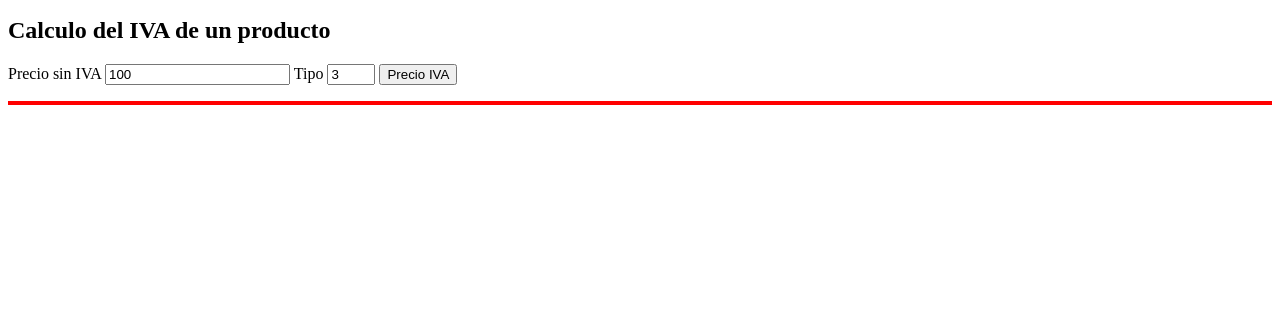
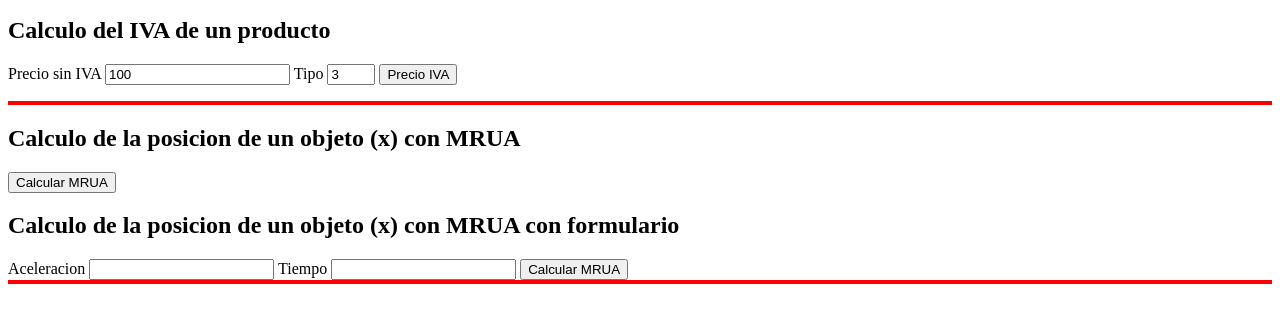
Before and after one commit to Juangim/JavaScript, a plain HTML site: page index.html in a window 1280 px wide. Shown: the part 104-426 px from the top of the page. Drawn offline with Linux system fonts and the light colour scheme.

Commit message:
Javier Garcia Carrizo

```diff
--- a/index.html
+++ b/index.html
@@ -6,6 +6,9 @@
     <title>JS</title>
     <style>
         #display{
+            border: 2px solid red;
+        }
+        #display1{
             border: 2px solid red;
         }
     </style>
@@ -24,6 +27,20 @@
     Tipo <input type="number" value="3" min="1" max="3" id="tipo">
     <button onclick="calculaPrecioConIVAFormulario()">Precio IVA</button>
     <p id="display"></p>
+
+
+    <h2>Calculo de la posicion de un objeto (x) con MRUA</h2>
+    <button onclick="calcularPosicion()">Calcular MRUA</button>
+
+    <h2>Calculo de la posicion de un objeto (x) con MRUA con formulario</h2>
+    <label for="aceleracion">Aceleracion</label>
+    <input type="number" id="aceleracion">
+
+    <label for="tiempo">Tiempo</label>
+    <input type="number" id="tiempo">
+
+    <button onclick="calculaposicionFormulario()">Calcular MRUA</button>
+    <div id="display1"></div>
 
     <script>
         function suma(){
@@ -176,6 +193,27 @@
             let display = document.getElementById("display")
             display.innerHTML = "El precio con IVA es: " +precioIVA
         }
+
+        /*Ejercicio mru*/
+
+        function calcularPosicionMRUA(a, t){
+            posicion = a*(Math.pow(t, 2))/2
+            return posicion
+        }
+        function calcularPosicion(){
+            let aceleracion = prompt ("Dime la aceleracion")
+            let tiempo = prompt ("Dime el tiempo")
+            let posicion = calcularPosicionMRUA(aceleracion, tiempo)
+
+        }
+
+        function calculaposicionFormulario(){
+            let aceleracion = document.getElementById("aceleracion").value
+            let tiempo = document.getElementById("tiempo").value
+            let posicion = calcularPosicionMRUA(aceleracion, tiempo)
+            let display1 = document.getElementById("display1")
+            display1.innerHTML = "La posicion x es: " +posicion+" metros"
+        }
     </script>
 </body>
 </html>
```
